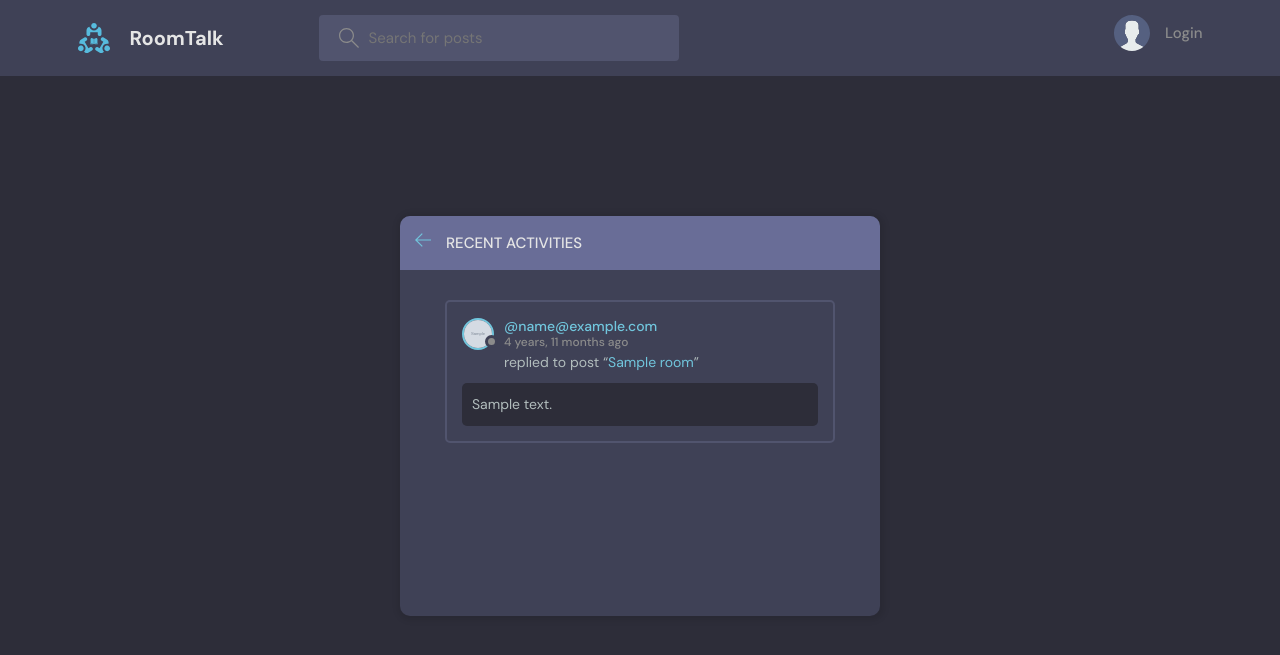
After one commit to DenysSoldatenko/RoomTalk_project, a Django app: page /activity/ in a window 1280 px wide. The commit adds this page. Shown: the top 655 px of the page. Run offline with Django 5.2, Linux system fonts and the light colour scheme; tables that the repository leaves empty hold one stand-in row (values such as "Sample post"); grey boxes marked "Sample" are stand-in pictures.

Commit message:
Added activity page

```diff
--- /dev/null
+++ b/core/templates/core/page_activity.html
@@ -0,0 +1,65 @@
+{% extends 'main.html' %}
+
+{% block content %}
+    <main class="layout">
+        <div class="container">
+            <div class="layout__box">
+                <div class="layout__boxHeader">
+                    <div class="layout__boxTitle">
+                        <a href="{% url 'home' %}">
+                            <svg version="1.1" xmlns="http://www.w3.org/2000/svg" width="32" height="32"
+                                 viewBox="0 0 32 32">
+                                <title>arrow-left</title>
+                                <path
+                                        d="M13.723 2.286l-13.723 13.714 13.719 13.714 1.616-1.611-10.96-10.96h27.625v-2.286h-27.625l10.965-10.965-1.616-1.607z">
+                                </path>
+                            </svg>
+                        </a>
+                        <h3>Recent Activities</h3>
+                    </div>
+                </div>
+
+                <div class="activities-page layout__body">
+
+                    {% for message in room_messages %}
+                        <div class="activities__box">
+                            <div class="activities__boxHeader roomListRoom__header">
+                                <a href="{% url 'user-profile' message.user.id %}" class="roomListRoom__author">
+                                    <div class="avatar avatar--small">
+                                        <img src="{{ message.user.avatar.url }}"/>
+                                    </div>
+                                    <p>
+                                        @{{ message.user }}
+                                        <span>{{ message.created|timesince }} ago</span>
+                                    </p>
+                                </a>
+
+                                {% if request.user == message.user %}
+                                    <div class="roomListRoom__actions">
+                                        <a href="{% url 'message-delete' message.id %}">
+                                            <svg version="1.1" xmlns="http://www.w3.org/2000/svg" width="32" height="32"
+                                                 viewBox="0 0 32 32">
+                                                <title>remove</title>
+                                                <path
+                                                        d="M27.314 6.019l-1.333-1.333-9.98 9.981-9.981-9.981-1.333 1.333 9.981 9.981-9.981 9.98 1.333 1.333 9.981-9.98 9.98 9.98 1.333-1.333-9.98-9.98 9.98-9.981z">
+                                                </path>
+                                            </svg>
+                                        </a>
+                                    </div>
+                                {% endif %}
+
+                            </div>
+                            <div class="activities__boxContent">
+                                <p>replied to post “<a href="{% url 'room' room_slug=message.room.slug %}">{{ message.room }}</a>”
+                                </p>
+                                <div class="activities__boxRoomContent">
+                                    {{ message.body }}
+                                </div>
+                            </div>
+                        </div>
+                    {% endfor %}
+                </div>
+            </div>
+        </div>
+    </main>
+{% endblock content %}
--- a/core/templates/core/page_home.html
+++ b/core/templates/core/page_home.html
@@ -21,7 +21,7 @@
 
                 <div class="mobile-menuItems">
                     <a class="btn btn--main btn--pill" href="{% url 'topics' %}">Browse Topics</a>
-{#                    <a class="btn btn--main btn--pill" href="{% url 'activity' %}">Recent Activities</a>#}
+                    <a class="btn btn--main btn--pill" href="{% url 'activity' %}">Recent Activities</a>
                 </div>
             </div>
 
--- a/core/urls.py
+++ b/core/urls.py
@@ -19,5 +19,5 @@ urlpatterns = [
     path('user-update/', views.update_user, name="user-update"),
 
     path('topics/', views.topics_page, name="topics"),
-    # path('activity/', views.activityPage, name="activity"),
+    path('activity/', views.activity_page, name="activity"),
 ]
--- a/core/views.py
+++ b/core/views.py
@@ -186,3 +186,8 @@ def topics_page(request):
     q = request.GET.get('q') if request.GET.get('q') is not None else ''
     topics = Topic.objects.filter(name__icontains=q)
     return render(request, 'core/page_topics.html', {'topics': topics})
+
+
+def activity_page(request):
+    room_messages = Message.objects.all()
+    return render(request, 'core/page_activity.html', {'room_messages': room_messages})
```
